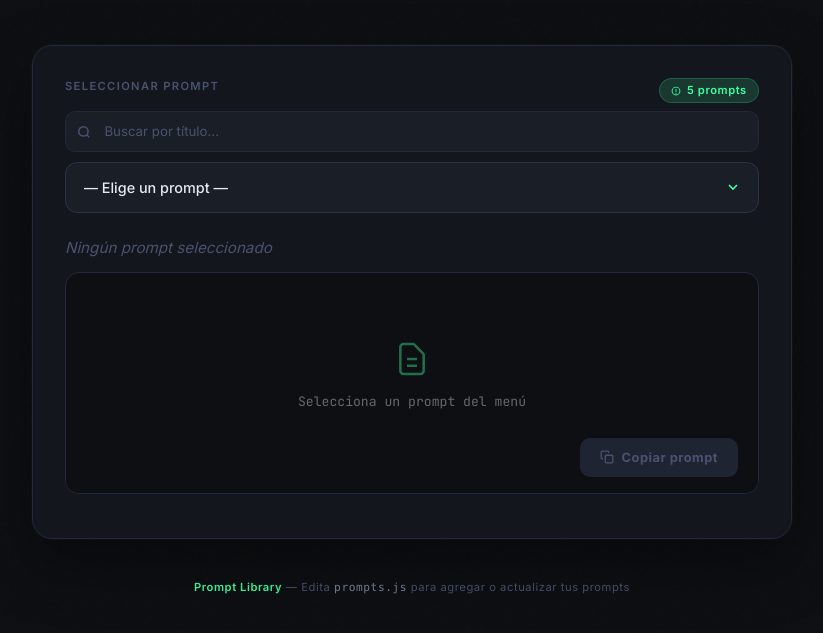
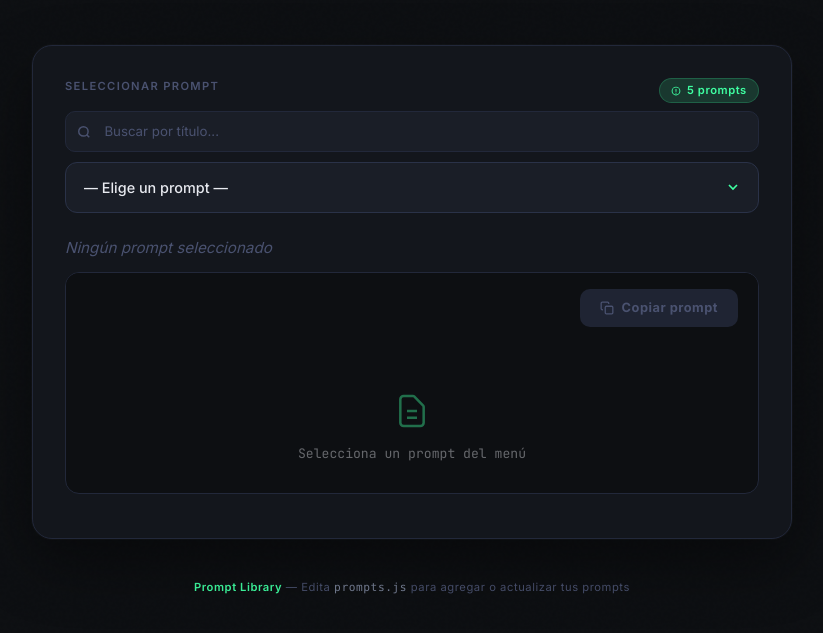
Before and after one commit to MarcsAlright/prompt_library, a plain HTML site: page index.html in a window 1280 px wide. Shown: the part 123-756 px from the top of the page, without its empty margins (228-1051 px from the left). Drawn offline with nearby package versions, Linux system fonts and the light colour scheme.

Commit message:
Update index.html

```diff
--- a/index.html
+++ b/index.html
@@ -271,7 +271,8 @@
       min-height: 220px;
       max-height: 420px;
       overflow-y: auto;
-      padding: 1.25rem 1.25rem 4.5rem 1.25rem;
+      /* ── CAMBIO: padding superior amplio para botón flotante superior ── */
+      padding: 4.5rem 1.25rem 1.25rem 1.25rem;
       font-family: 'JetBrains Mono', monospace;
       font-size: 0.82rem;
       line-height: 1.75;
@@ -292,14 +293,14 @@
       min-height: 220px;
     }
 
-    /* ── Copy button (floating inside box) ── */
+    /* ── Copy button (flotante en la parte superior) ── */
     .copy-btn-wrapper {
       position: absolute;
-      bottom: 0;
+      top: 0;                 /* ── ahora en lo alto ── */
       left: 0;
       right: 0;
       padding: 1rem 1.25rem;
-      background: linear-gradient(to top, var(--bg-base) 60%, transparent 100%);
+      background: linear-gradient(to bottom, var(--bg-base) 60%, transparent 100%);  /* ── degradado hacia abajo ── */
       display: flex;
       justify-content: flex-end;
     }
@@ -555,7 +556,7 @@
               <span>Selecciona un prompt del menú</span>
             </div>
           </div>
-          <!-- Copy button floating -->
+          <!-- Copy button flotante (ahora en la parte superior) -->
           <div class="copy-btn-wrapper">
             <button class="copy-btn" id="copyBtn" disabled>
               <svg id="copyIcon" viewBox="0 0 24 24" fill="none" stroke="currentColor" stroke-width="2.2">
@@ -663,7 +664,8 @@
       // Text
       promptDisplay.innerHTML = '';
       const pre = document.createElement('span');
-      pre.style.cssText = 'display:block; white-space:pre-wrap; word-break:break-word; font-family:"JetBrains Mono",monospace; font-size:0.82rem; line-height:1.75; color:var(--text-primary); padding:1.25rem 1.25rem 4.5rem;';
+      // ── CAMBIO: padding superior 4.5rem para la nueva posición del botón ──
+      pre.style.cssText = 'display:block; white-space:pre-wrap; word-break:break-word; font-family:"JetBrains Mono",monospace; font-size:0.82rem; line-height:1.75; color:var(--text-primary); padding:4.5rem 1.25rem 1.25rem 1.25rem;';
       pre.textContent = p.prompt;
       promptDisplay.appendChild(pre);
 
```
